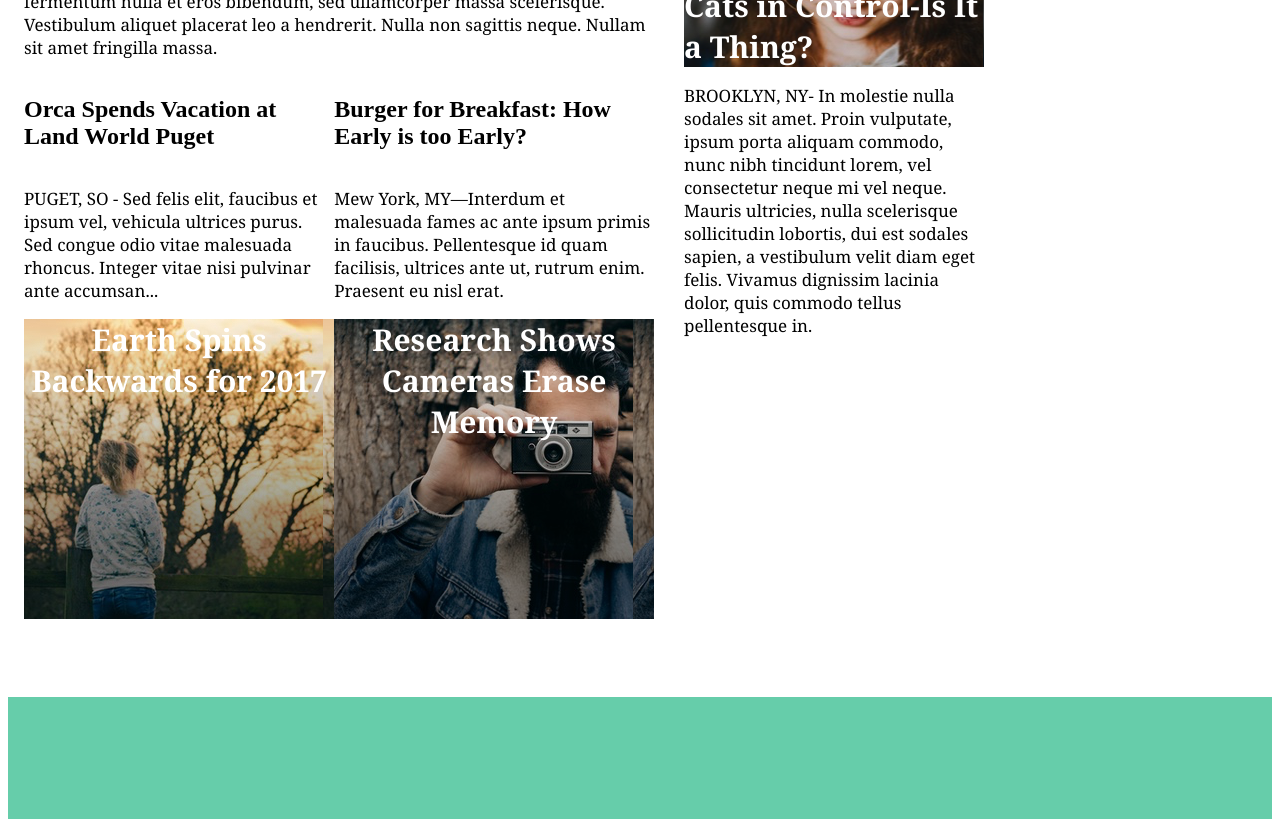
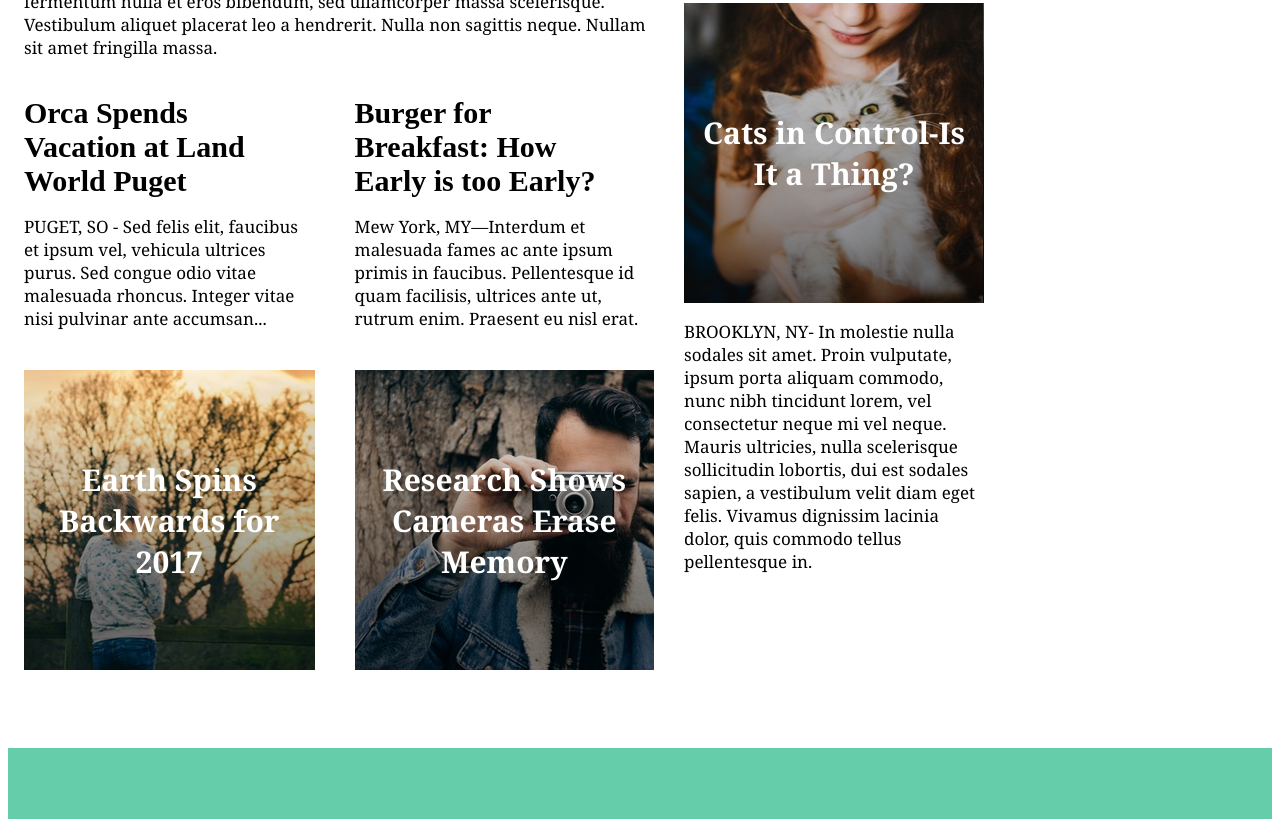
Before and after one commit to Grimaldi79/my-times, a plain HTML site: page index.html in a window 1280 px wide. Shown: the part 639-1458 px from the top of the page. Drawn offline with Linux system fonts and the light colour scheme.

Commit message:
Ready for review.

```diff
--- a/index.html
+++ b/index.html
@@ -43,39 +43,45 @@
           </div>
 
             <div class="sub-arts">
-              <div class="article">
-                <h2>Orca Spends Vacation at Land World Puget</h2>
+              <div class="article-1">
+                <h2>Orca Spends<br /> Vacation at Land World Puget</h2>
                 <div class="art-text">
                   <p>PUGET, SO - Sed felis elit, faucibus et ipsum vel, vehicula ultrices purus. Sed congue odio vitae malesuada rhoncus. Integer vitae nisi pulvinar ante accumsan...</p>
                 </div>
                 <div class="earth-spins-image"> <!-- earth spins backwards -->
-                  <span class="image-text">Earth Spins Backwards for 2017</span>
+                  <div class="image-text">
+                    <span>Earth Spins Backwards for 2017</span>
+                  </div>
                 </div>
               </div>
-            <div class="article">
-              <h2>Burger for Breakfast: How Early is too Early?</h2>
+            <div class="article-2">
+              <h2>Burger for <br />Breakfast: How <br/>Early is too Early?</h2>
               <div class="art-text">
               <p>Mew York, MY—Interdum et malesuada fames ac ante ipsum primis in faucibus. Pellentesque id quam facilisis, ultrices ante ut, rutrum enim. Praesent eu nisl erat.</p>
               </div>
               <div class="camaras-erase-image"> <!-- camaras erase -->
-                <span class="image-text">Research Shows Cameras Erase Memory</span>
+                  <div class="image-text">
+                    <span>Research Shows Cameras Erase Memory</span>
+                  </div>
                 </div>
               </div>
-            </div>
-        </div>
+           </div>
+         </div>
       </div>
       <!-- Second Column-->
       <div class="column">
         <div class="column-2"> <!-- medium -->
           <div class="sub-arts">
-            <div class="article">
-              <h2>FBI Finds Action Star Guilty of False Advertising</h2>
+            <div class="article-3">
+              <h2>FBI Finds Action <br />Star Guilty of False Advertising</h2>
               <div class="art-text">
-              <p>WASHINGTON DC- Donec luctus sem augue, rutrum posuere orci aliquam sed. Nam vitae aliquam lectus. Sed tempor tortor est, nec sagittis eros tincidunt sed. Morbi venenatis condimentum sem, vitae sollicitudin turpis pulvinar eget. Morbi pellentesque consectetur mi id auctor. Phasellus tincidunt orci mauris, placerat pharetra urna fringilla vitae. Morbi eget rutrum urna. Cras condimentum augue ut ante sollicitudin interdum. Pellentesque cursus dolor at tincidunt cursus. Vestibulum blandit aliquam felis...</p>
+                <p>WASHINGTON DC- Donec luctus sem augue, rutrum posuere orci aliquam sed. Nam vitae aliquam lectus. Sed tempor tortor est, nec sagittis eros tincidunt sed. Morbi venenatis condimentum sem, vitae sollicitudin turpis pulvinar eget. Morbi pellentesque consectetur mi id auctor. Phasellus tincidunt orci mauris, placerat pharetra urna fringilla vitae. Morbi eget rutrum urna. Cras condimentum augue ut ante sollicitudin interdum. Pellentesque cursus dolor at tincidunt cursus. Vestibulum blandit aliquam felis...</p>
               </div>
             </div>
-            <div class="cat-image"> <!-- cat image -->   <!-- ***** figure out image container size -->
-              <span class="image-text">Cats in Control-Is It a Thing?</span>
+            <div class="cat-image">
+              <div class="image-text">
+              <span>Cats in Control-Is It a Thing?</span>
+              </div>
             </div>
             <div class="articles">
               <div class="art-text">
@@ -124,7 +130,7 @@
             </nav>
           </div>
         </div>
-        <div class="copyrite"> <!-- ***********fix drop down line -->
+        <div class="copyrite">
           <span>&copy; 2016, My Times (A Division of Codecademy bite)</span>
 
         </div>
--- a/resources/css/style.css
+++ b/resources/css/style.css
@@ -44,6 +44,14 @@ div{
   display:block;
 }
 
+h2{
+  font-size: 30px;
+  font-weight: bold;
+  margin-top: 0;
+  margin-bottom: 0;
+
+}
+
 .main-content{
   padding-top: 120px;
   margin: 0 auto 78px auto;
@@ -60,14 +68,24 @@ div{
   font-family: Georgia;
   font-size: 17px;
   color: black;
+  margin-bottom: 10px;
 }
 .image-text{
+  display: flex;
+  flex-direction: column;
+  justify-content: center;
+  align-items: center;
+  text-align: center;
   font-family: Georgia;
   font-weight: bold;
   font-size: 30px;
   color: white;
   height: 300px;
-  text-align: center;
+}
+
+.image-text span{
+  margin: 10px;
+
 }
 
 .column-1{
@@ -80,16 +98,32 @@ div{
 }
 .main-image .image-text{
   text-align: left;
-    font-size: 40px;
+  font-size: 40px;
+  padding-left: 20px;
 }
 
 .column-1 .sub-arts{
   display: flex;
   flex-direction: row;
+  justify-content: space-between;
+  margin-top: 20px;
+
+}
+
+.sub-arts .article-1{
+margin-right: 20px;
+}
+.sub-arts .article-2{
+margin-left: 20px;
+}
+.column-1 .sub-arts p{
+  margin-bottom: 30px;
 }
 .earth-spins-image{
   display: flex;
   background-image: url(../images/img-story-2.png);
+
+
 }
 .camaras-erase-image{
   display: flex;
@@ -97,6 +131,8 @@ div{
 }
 
 .column-2 {
+  display: block;
+  justify-content: flex-start;
   width: 300px;
 }
 .cat-image{
@@ -125,7 +161,6 @@ background-image: url(../images/img-story-1.png);
   font-size: 12px;
   color: DimGray;
   display: block;
-  border-top: 1px solid black;
   border-bottom: 1px solid black;
 }
 
@@ -155,6 +190,7 @@ background-image: url(../images/img-story-1.png);
 }
 .footer-nav{
   display: inline-block;
+  padding: 5px 0px 5px 25px;
 }
 nav span{
   display: inline-block;
```
